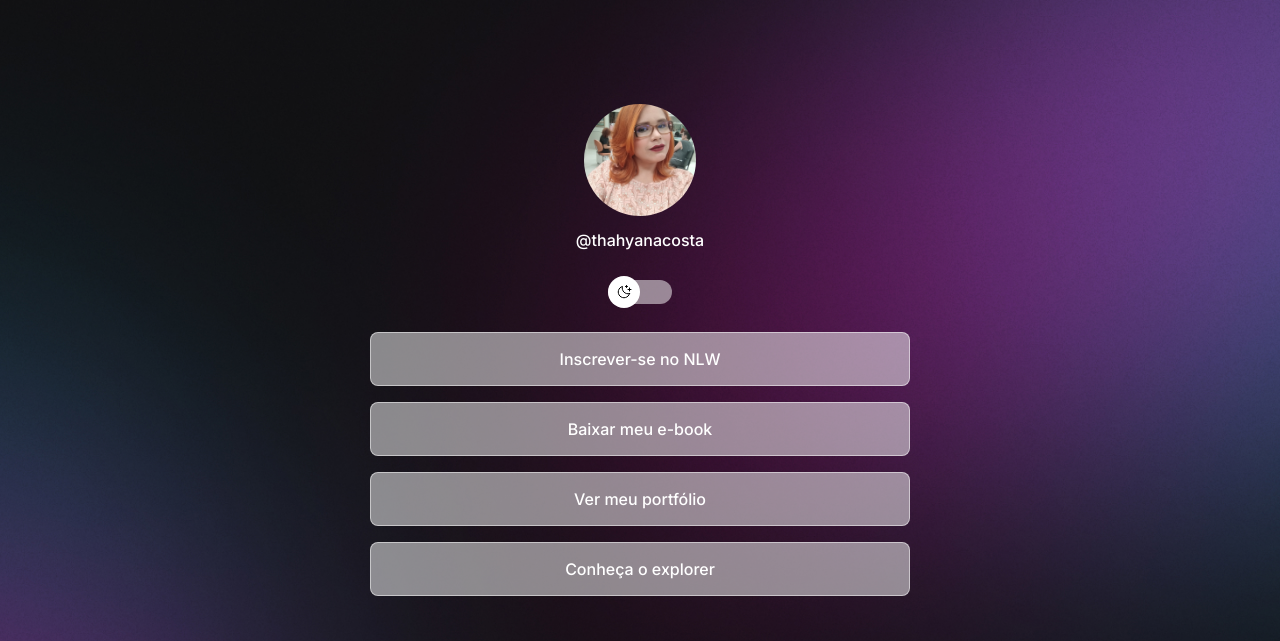
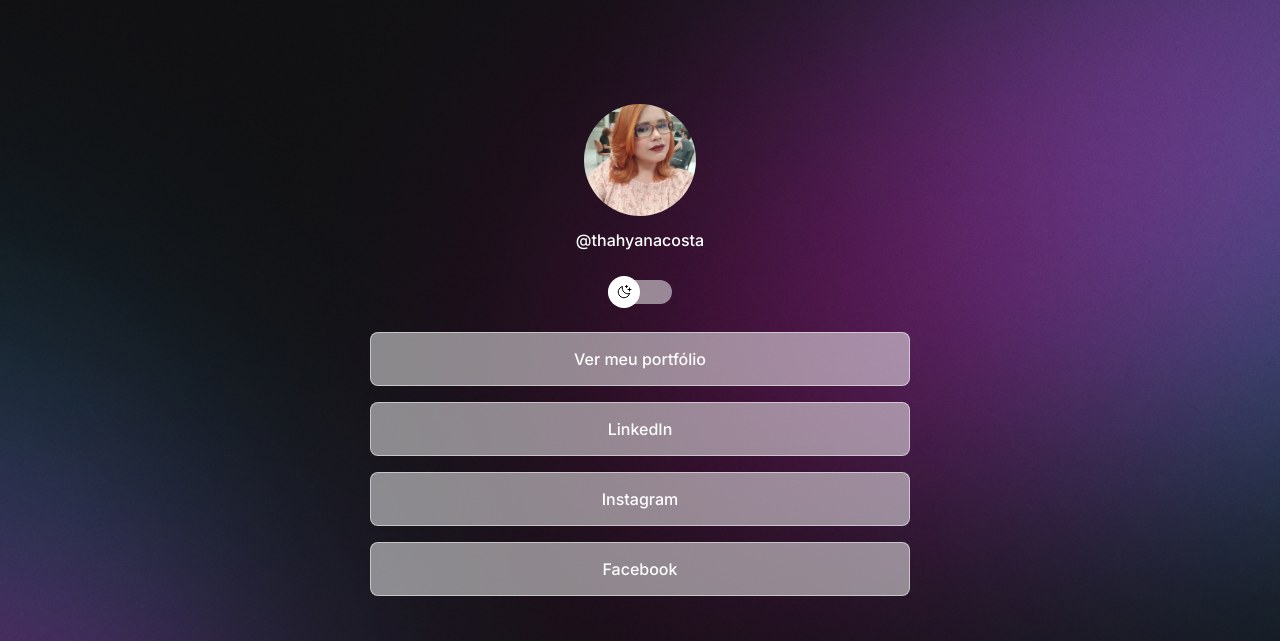
Before and after one commit to Thahyana/projetodiscover-, a plain HTML site: page index.html in a window 1280 px wide. Shown: the top 641 px of the page. Drawn offline with nearby package versions, Linux system fonts and the light colour scheme.

Commit message:
att links

```diff
--- a/index.html
+++ b/index.html
@@ -29,16 +29,16 @@
 
       <ul>
         <li>
-          <a href="#">Inscrever-se no NLW</a>
-        </li>
-        <li>
-          <a href="#">Baixar meu e-book</a>
-        </li>
-        <li>
           <a href="https://github.com/Thahyana">Ver meu portfólio</a>
         </li>
         <li>
-          <a href="https://rocketseat.com.br/explorer">Conheça o explorer</a>
+          <a href="https://www.linkedin.com/in/thahyana-costa/">LinkedIn</a>
+        </li>
+        <li>
+          <a href="https://www.instagram.com/thahyanacosta/">Instagram</a>
+        </li>
+        <li>
+          <a href="https://www.facebook.com/thahyanacosta">Facebook</a>
         </li>
       </ul>
       <div id="social-links">
```
